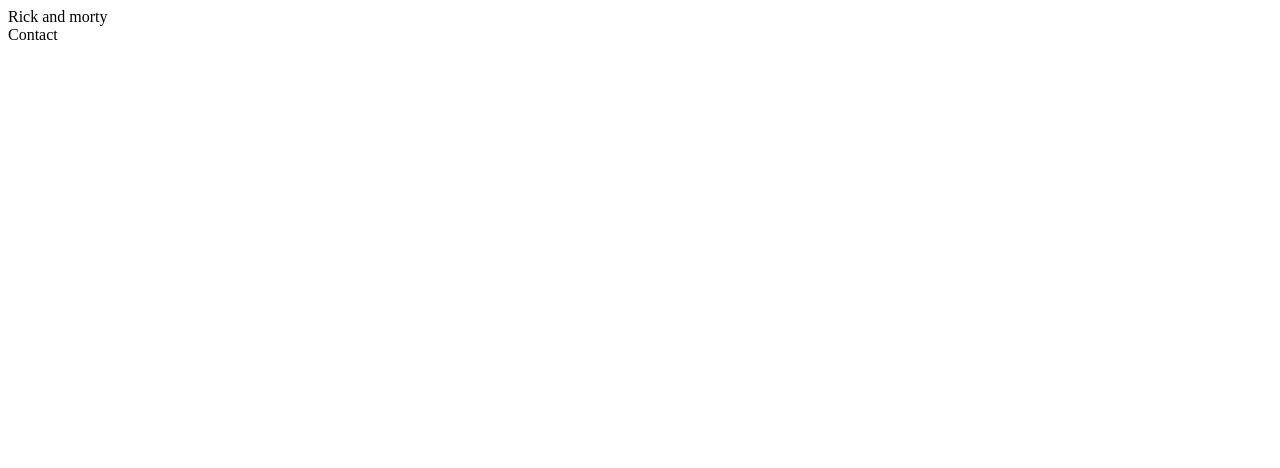
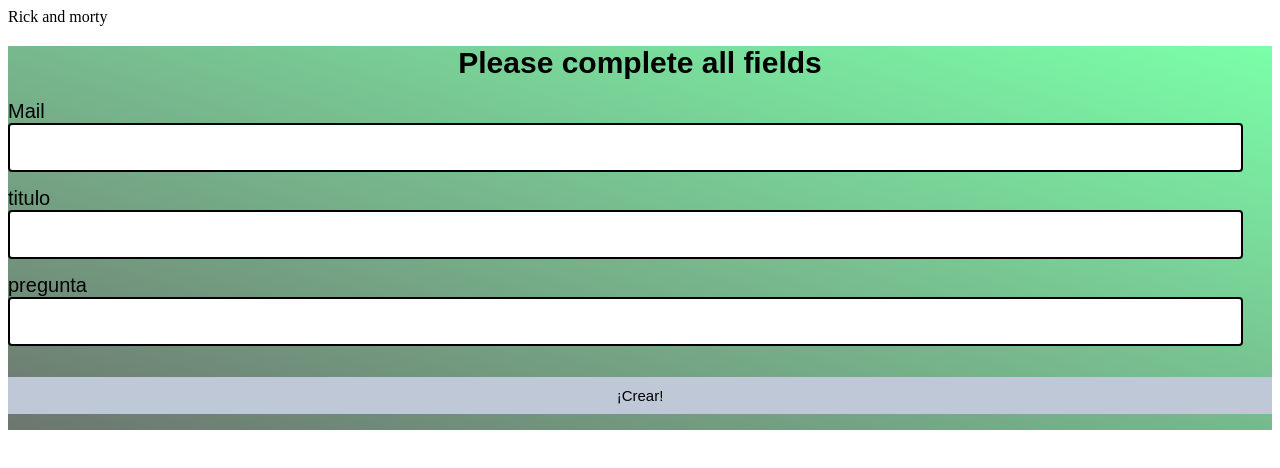
Before and after one commit to JorgeOlaizola/rickandmorty-git, a React (Create React App) app: page /contact in a window 1280 px wide. Shown: the top 468 px of the page. Built offline with nearby package versions, Linux system fonts and the light colour scheme.

Commit message:
comitea2

```diff
--- a/src/App.js
+++ b/src/App.js
@@ -1,16 +1,17 @@
-import React from 'react'
-import { Routes, Route} from 'react-router-dom'
+import React from "react";
+import { Routes, Route } from "react-router-dom";
+import ContactForm from "./components/ContactForm/ContactForm";
 
 function App() {
   return (
     <div>
       Rick and morty
       <Routes>
-        <Route path='/' element={<div>Home</div>}/>
-        <Route path='/characters' element={<div>Characters</div>}/>
-        <Route path='/episodes' element={<div>Episodes</div>}/>
-        <Route path='/locations' element={<div>Locations</div>}/>
-        <Route path='/contact' element={<div>Contact</div>}/>
+        <Route path="/" element={<div>Home</div>} />
+        <Route path="/characters" element={<div>Characters</div>} />
+        <Route path="/episodes" element={<div>Episodes</div>} />
+        <Route path="/locations" element={<div>Locations</div>} />
+        <Route path="/contact" element={<ContactForm />} />
       </Routes>
     </div>
   );
--- /dev/null
+++ b/src/components/ContactForm/ContactForm.css
@@ -0,0 +1,40 @@
+.body-contact {
+  background-image: linear-gradient(
+    to right top,
+    #6c766f,
+    #72977e,
+    #77b98d,
+    #79dc9b,
+    #7affa8
+  );
+  background-size: cover;
+}
+.contact-title {
+  font-size: 30px;
+  font-family: Arial, Helvetica, sans-serif;
+  color: black;
+  text-align: center;
+}
+.contact-text {
+  font-size: 20px;
+  font-family: Arial, Helvetica, sans-serif;
+  color: black;
+  text-align: left;
+  margin: 0;
+}
+.contact-input {
+  width: 95%;
+  border: 2px solid rgb(0, 0, 0);
+  border-radius: 4px;
+  padding: 15px;
+  margin-bottom: 15px;
+}
+.contact-button {
+  background-color: #bfc8d7;
+  justify-content: center;
+  width: 100%;
+  border: none;
+  padding: 10px;
+  margin: 16px 0px;
+  font-size: 15px;
+}
--- /dev/null
+++ b/src/components/ContactForm/ContactForm.jsx
@@ -0,0 +1,90 @@
+import React, { useState } from "react";
+import "./ContactForm.css";
+
+function ContactForm() {
+  function validate(post) {
+    let errors = {};
+    if (!post.mail) {
+      errors.mail = "Ingresar mail";
+    }
+    if (!post.titulo) {
+      errors.titulo = "Ingresar titulo";
+    }
+    if (!post.pregunta) {
+      errors.pregunta = "Ingresar Pregunta de seguridad";
+    }
+    return errors;
+  }
+  const [errors, setErrors] = useState({});
+  const [post, setPost] = useState({
+    mail: "",
+    titulo: "",
+    pregunta: "",
+  });
+
+  function handleInputChange(e) {
+    setPost({
+      ...post,
+      [e.target.name]: e.target.value,
+    });
+    setErrors(
+      validate({
+        ...post,
+        [e.target.name]: e.target.value,
+      })
+    );
+  }
+  function handleSubmit(e) {
+    e.preventDefault();
+    if (Object.values(errors).length > 0)
+      alert("Por favor rellenar todos los campos");
+    else {
+      alert("¡Contacto logrado!");
+    }
+  }
+  return (
+    <div className="body-contact">
+      <h1 className="contact-title">Please complete all fields</h1>
+      <form onSubmit={(e) => handleSubmit(e)}>
+        <div>
+          <label className="contact-text">Mail</label>
+          <input
+            className="contact-input"
+            type="text"
+            value={post.mail}
+            name="mail"
+            onChange={(e) => handleInputChange(e)}
+          />
+          {errors.mail && <p>{errors.mail}</p>}
+        </div>
+        <div>
+          <label className="contact-text">titulo</label>
+          <input
+            className="contact-input"
+            type="text"
+            value={post.titulo}
+            name="titulo"
+            onChange={(e) => handleInputChange(e)}
+          />
+          {errors.titulo && <p>{errors.titulo}</p>}
+        </div>
+        <div>
+          <label className="contact-text">pregunta</label>
+          <input
+            className="contact-input"
+            type="text"
+            value={post.pregunta}
+            name="pregunta"
+            onChange={(e) => handleInputChange(e)}
+          />
+          {errors.pregunta && <p>{errors.pregunta}</p>}
+        </div>
+        <button type="submit" className="contact-button">
+          ¡Crear!
+        </button>
+      </form>
+    </div>
+  );
+}
+
+export default ContactForm;
```
